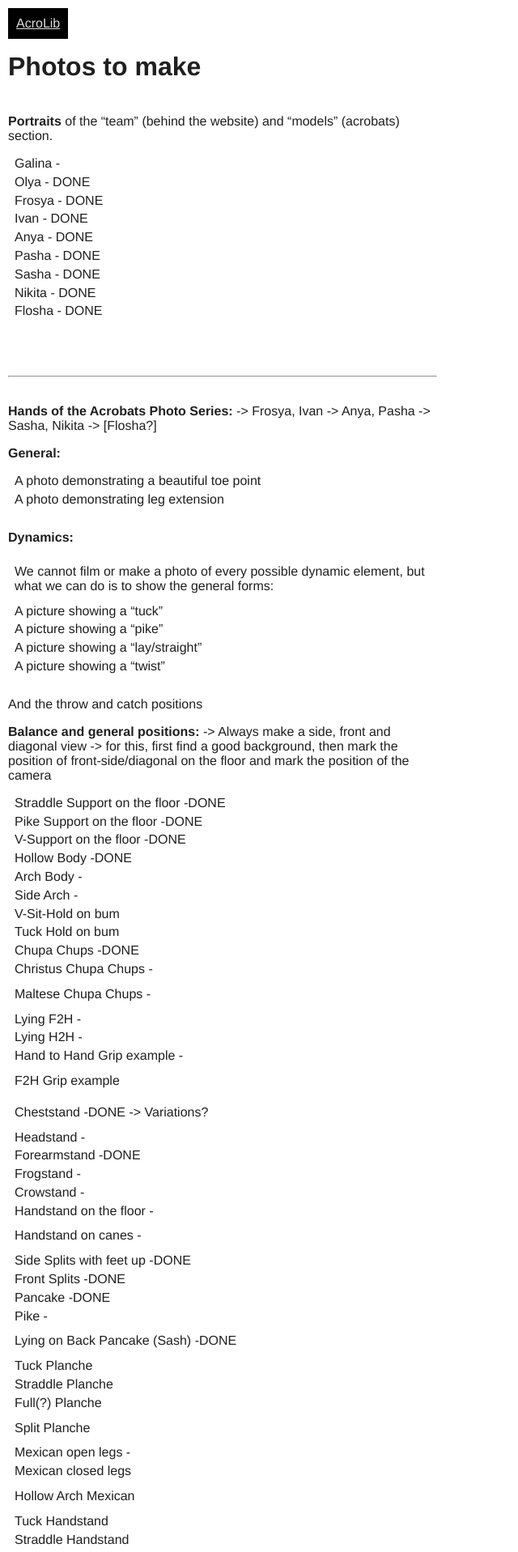
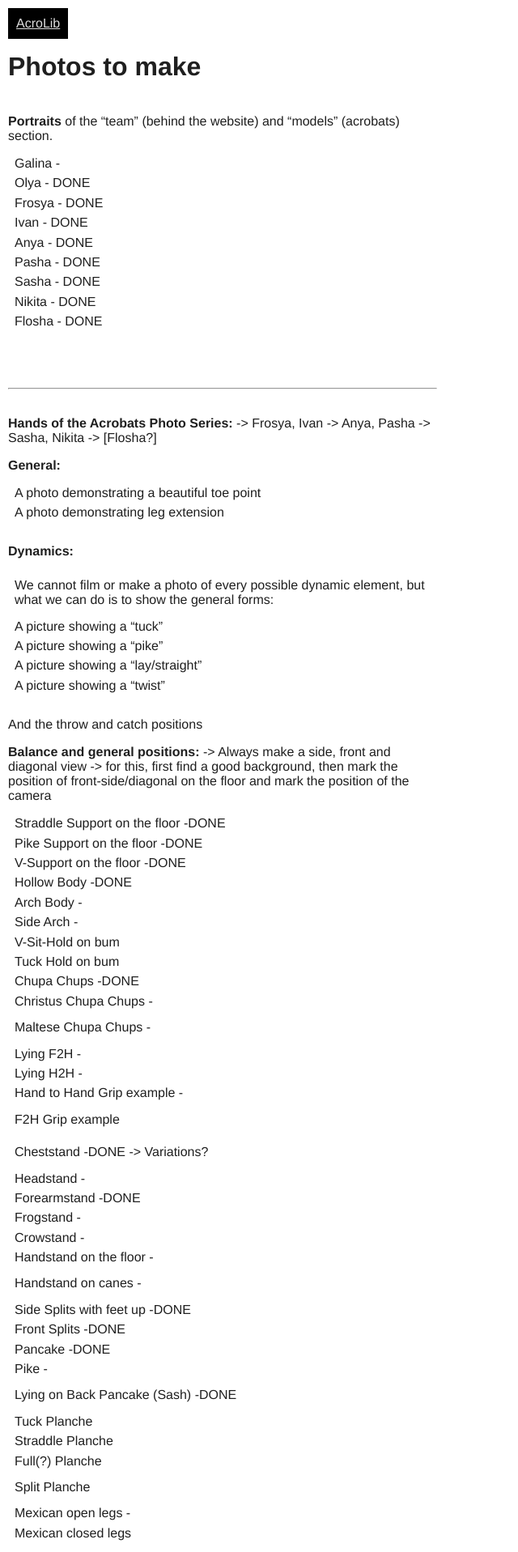
Before and after one commit to floshin/acrolib, a Jekyll site: the page built from PHOTO-TODO.md, in a window 1280 px wide. Shown: the top 1917 px of the page at 81% size, without its empty margins (0-640 px from the left). Built offline with Jekyll 4.4.1, drawn with Linux system fonts in a browser that asks for light colours; our own code applies the rules of GitHub Pages for plain Markdown files.

Commit message:
Update default.html

```diff
--- a/_layouts/default.html
+++ b/_layouts/default.html
@@ -43,8 +43,8 @@
 
 header {
   display: inline-block;
-  background: var(--black);
-  color: var(--light);
+  background: light-dark(black, white);
+  color: light-dark(var(--light), black);
   padding: 10px;
 }
     header a {
@@ -79,7 +79,7 @@
 
 ul li {
   padding-left: 0.5em;
-  padding-bottom: 0.3em;
+  padding-bottom: 0.4em;
 }
    ul li::first-line {
      padding-left: 0;
```
